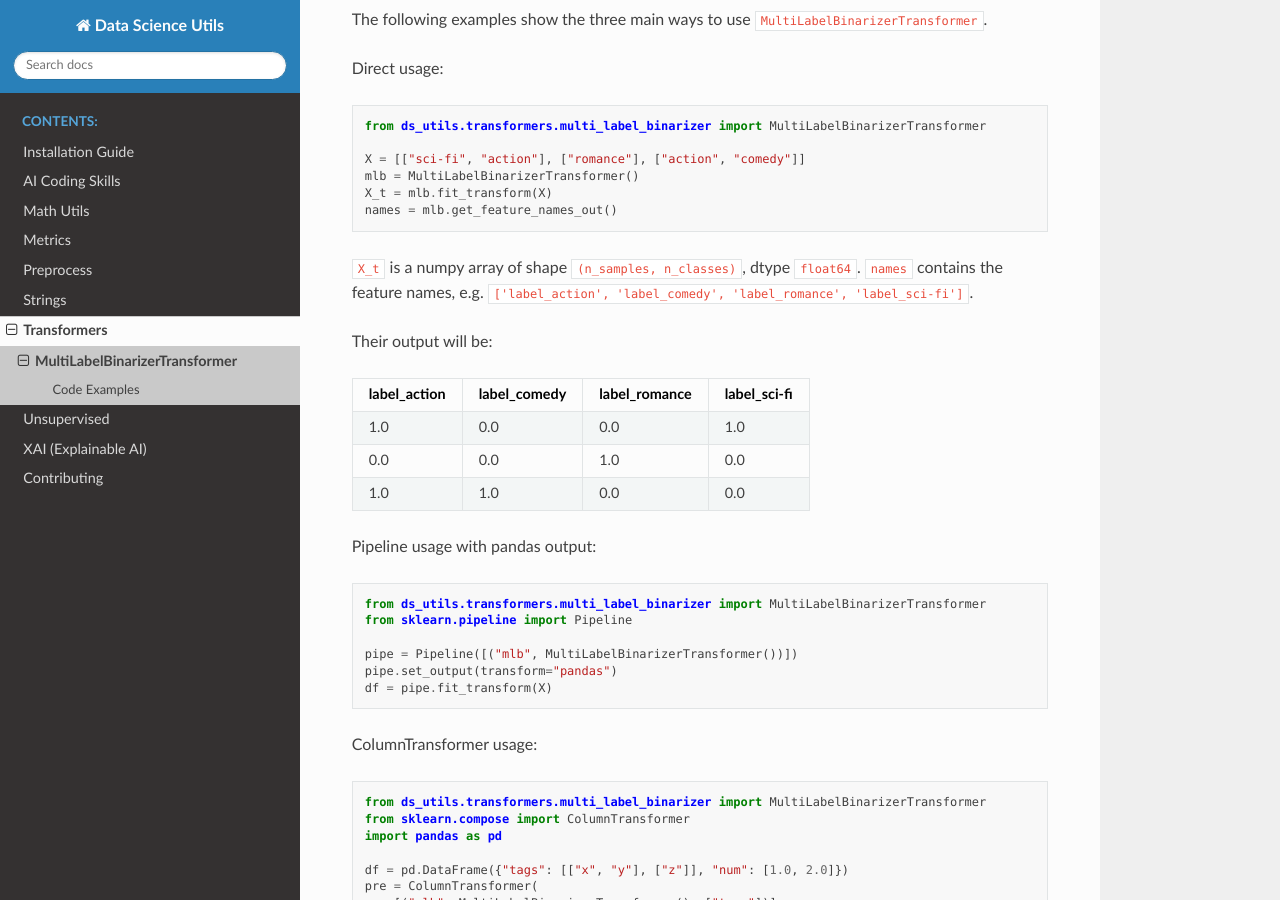
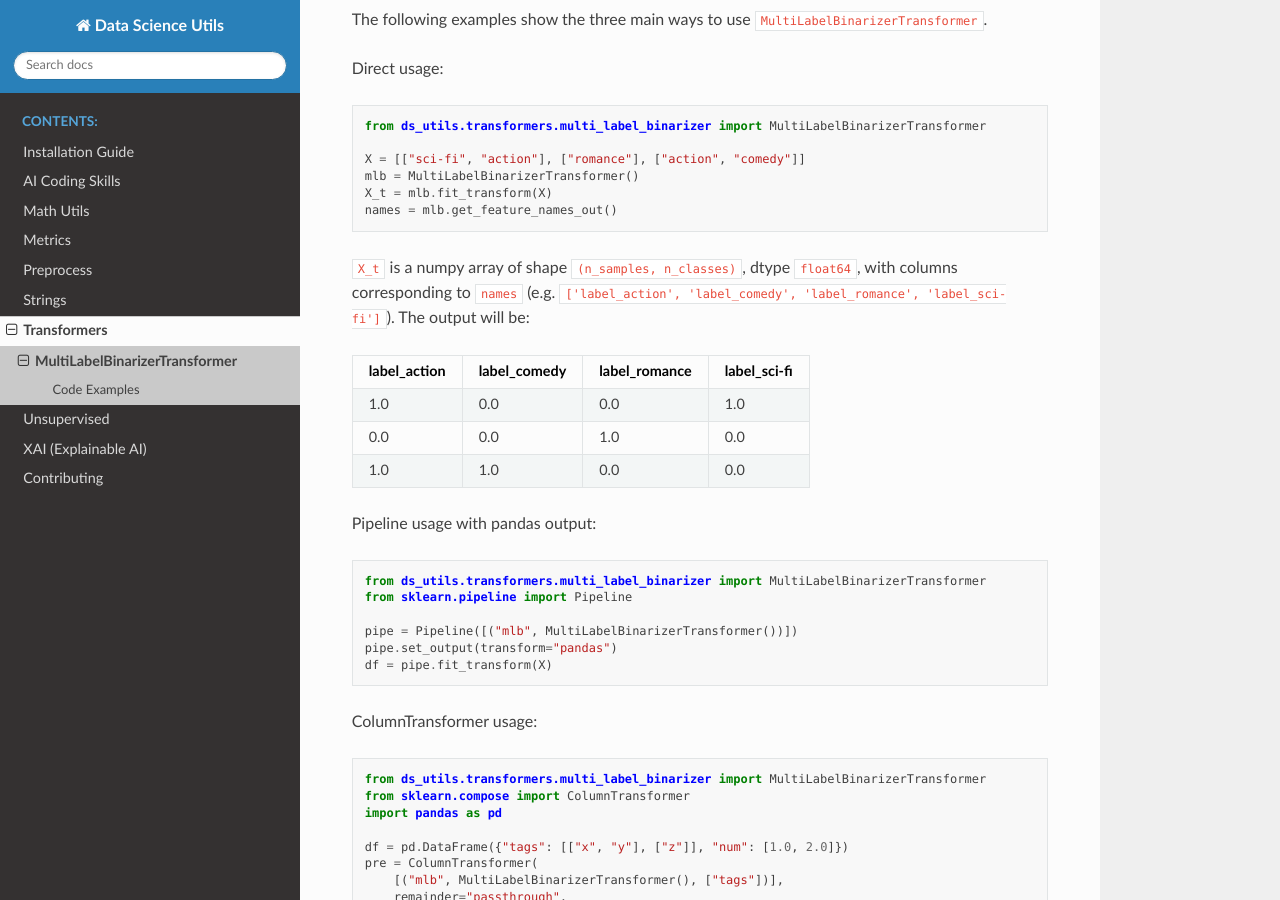
Before and after one commit to idanmoradarthas/DataScienceUtils, a Sphinx documentation site: the page built from docs/source/transformers/multi_label_binarizer.rst, in a window 1280 px wide and 900 px high, scrolled down 332 px. Built offline with Sphinx 7.4.7 and the Read the Docs theme 3.1.0, drawn with Linux system fonts in a browser that asks for light colours.

Commit message:
docs(transformers): refine prose and finalize documentation restructuring
- Combine variable descriptions for `X_t` and `names` to clarify table mapping
- Fix ambiguous "Their output will be:" intro sentence
- Ensure consistent documentation patterns across the package
- Verified Sphinx documentation build passes without warnings

Co-authored-by: idanmoradarthas <14873156+idanmoradarthas@users.noreply.github.com>

```diff
--- a/docs/source/transformers/multi_label_binarizer.rst
+++ b/docs/source/transformers/multi_label_binarizer.rst
@@ -21,10 +21,9 @@ Direct usage::
     X_t = mlb.fit_transform(X)
     names = mlb.get_feature_names_out()
 
-``X_t`` is a numpy array of shape ``(n_samples, n_classes)``, dtype ``float64``.
-``names`` contains the feature names, e.g. ``['label_action', 'label_comedy', 'label_romance', 'label_sci-fi']``.
-
-Their output will be:
+``X_t`` is a numpy array of shape ``(n_samples, n_classes)``, dtype ``float64``, with columns
+corresponding to ``names`` (e.g. ``['label_action', 'label_comedy', 'label_romance', 'label_sci-fi']``).
+The output will be:
 
 +------------+------------+-------------+------------+
 |label_action|label_comedy|label_romance|label_sci-fi|
```
